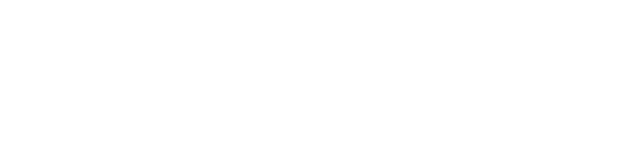
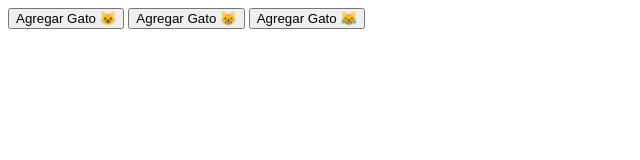
Before and after one commit to GuidoAquino/Ejercicio7, a plain HTML site: page index.html in a window 1280 px wide. Shown: the whole page, without its empty margins (0-640 px from the left). Drawn offline with Linux system fonts and the light colour scheme.

Commit message:
agregando button e index.js

```diff
--- a/index.html
+++ b/index.html
@@ -3,9 +3,12 @@
 <head>
     <meta charset="UTF-8">
     <meta name="viewport" content="width=device-width, initial-scale=1.0">
-    <title>Hola</title>
+    <title>Ejercicio 7</title>
 </head>
 <body>
-
+    <button>Agregar Gato 😺 </button>
+    <button>Agregar Gato 😸 </button>
+    <button>Agregar Gato 😹 </button>
+    <script src="js/index.js"></script>
 </body>
 </html>
```
Also changed, not shown: js/index.js (added).
